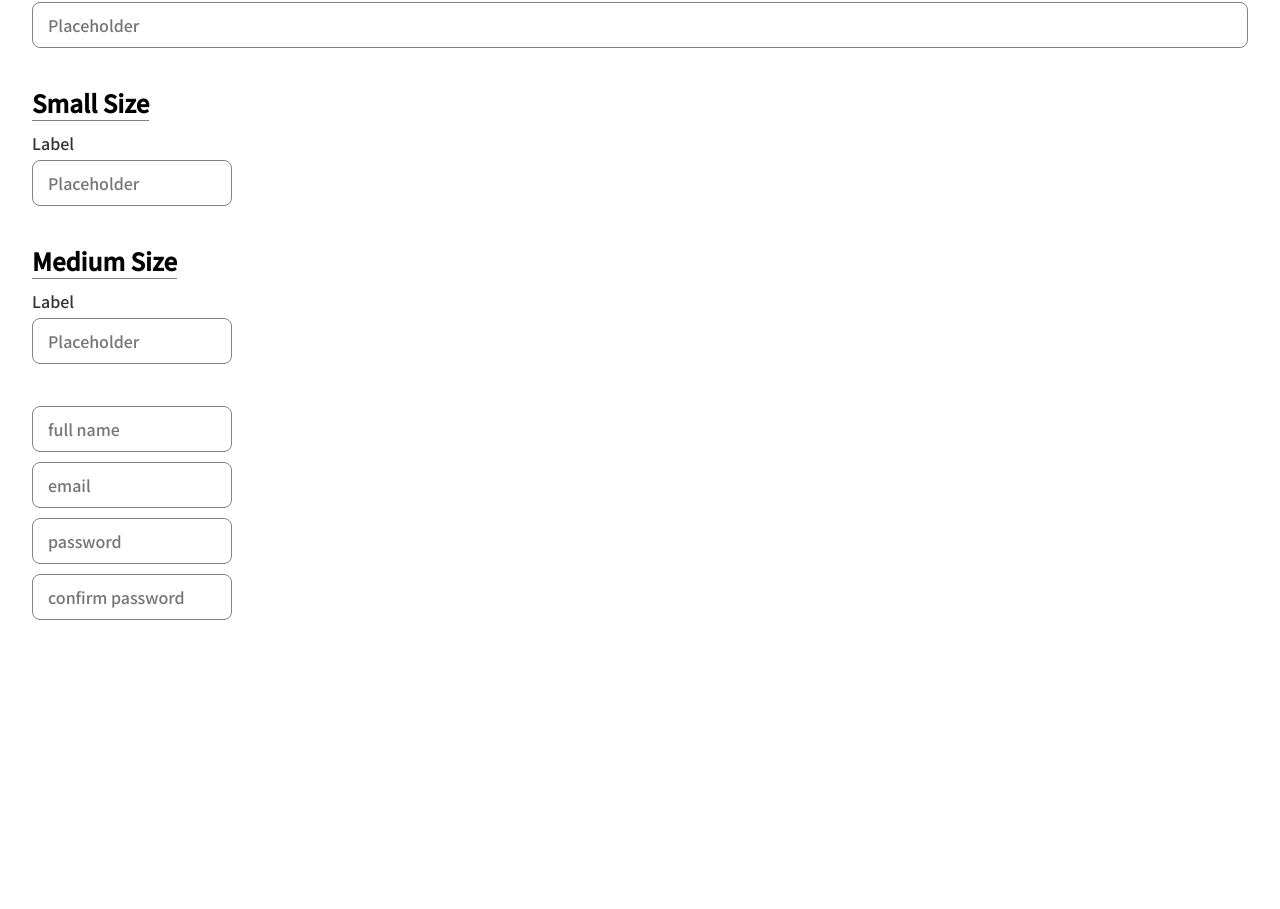
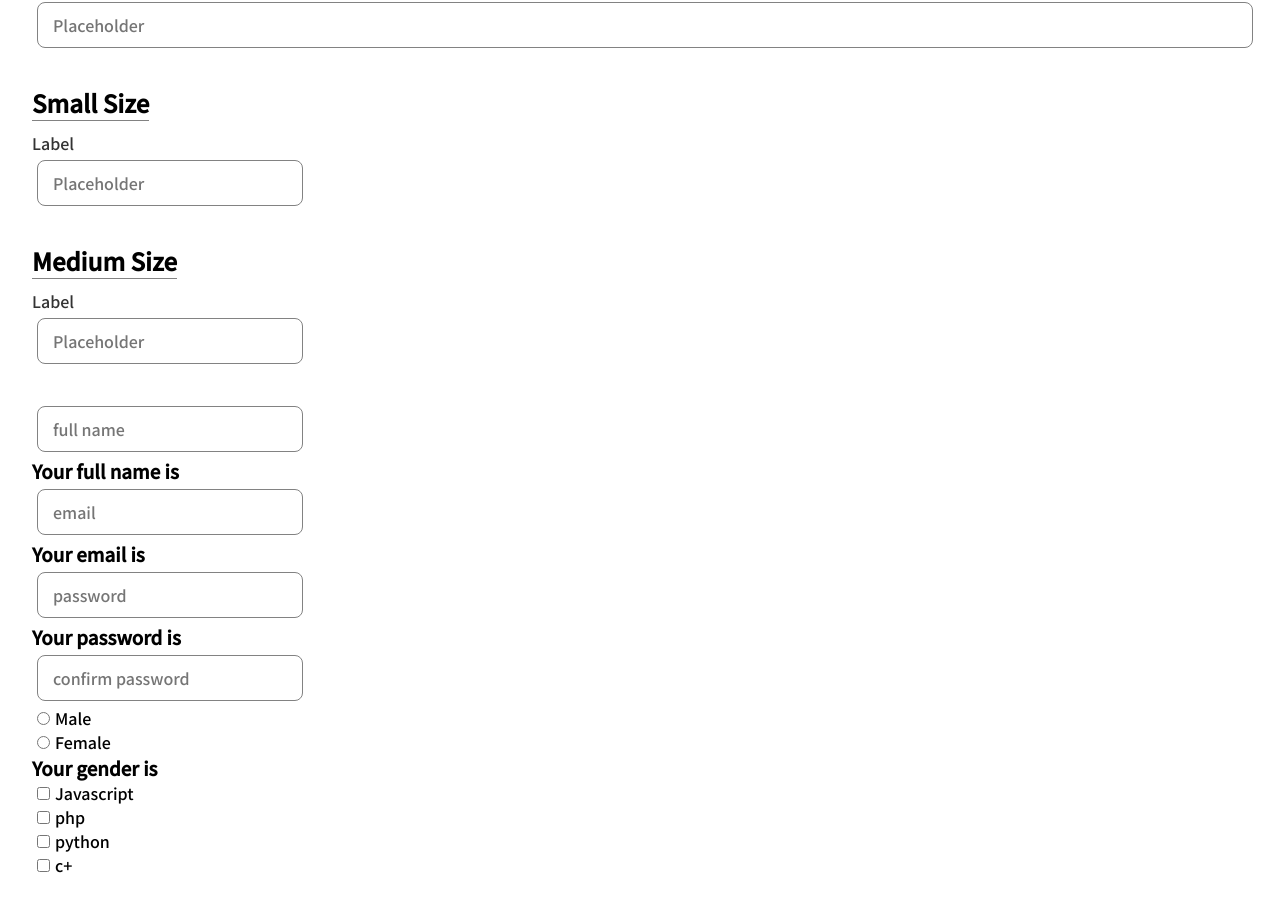
Before and after one commit to Tamarapreye-M/inputs_components_app, a React (Create React App) app: page / in a window 1280 px wide. Shown: the part 1259-2168 px from the top of the page. Before the commit the page ends 1916 px from the top, so only its background shows below. Built offline with nearby package versions, Linux system fonts and the light colour scheme.

Commit message:
changes made to new form

```diff
--- a/src/App.css
+++ b/src/App.css
@@ -10,10 +10,10 @@ input {
 	font: inherit;
 	padding: 10px;
 	padding-left: 15px;
-	width: 200px;
+	/* width: 200px; */
 	border: 1px solid #828282;
 	border-radius: 8px;
-	margin-block: 5px;
+	margin: 5px;
 }
 
 .container {
--- a/src/components/Form.js
+++ b/src/components/Form.js
@@ -1,18 +1,58 @@
 import React, { useState } from "react";
 
 const Form = () => {
-	const [fullName, setFullName] = useState("");
+	// const [fullName, setFullName] = useState("");
+	// const email = "";
+
+	const initialFormValues = {
+		fullName: "",
+		email: "",
+		password: "",
+		confirmPassword: "",
+		gender: "",
+		languages: [],
+	};
+
+	const [form, setFormValues] = useState(initialFormValues);
+	const { fullName, email, password, confirmPassword, gender } = form;
+	const showValues = (ev) => {
+		const { name, value } = ev.target;
+		return setFormValues((prev) => ({ ...prev, [name]: value }));
+	};
+
+	// const showFullName = (ev) => {
+	// 	const { value } = ev.target;
+	// 	setFullName(value);
+	// };
 	return (
 		<div>
 			<form>
 				<div className="form-control">
-					<input type="text" placeholder="full name" name="fullName" />
+					<input
+						type="text"
+						placeholder="full name"
+						name={"fullName"}
+						onChange={showValues}
+					/>
+					<h3>Your full name is {fullName}</h3>
 				</div>
 				<div className="form-control">
-					<input type="email" placeholder="email" name="email" />
+					<input
+						type="email"
+						placeholder="email"
+						name={"email"}
+						onChange={showValues}
+					/>
+					<h3>Your email is {email}</h3>
 				</div>
 				<div className="form-control">
-					<input type="password" placeholder="password" name="password" />
+					<input
+						type="password"
+						placeholder="password"
+						name={"password"}
+						onChange={showValues}
+					/>
+					<h3>Your password is {password}</h3>
 				</div>
 				<div className="form-control">
 					<input
@@ -21,6 +61,68 @@ const Form = () => {
 						name="confirmPassword"
 					/>
 				</div>
+				<div className="form-control">
+					<input
+						type="radio"
+						id="male"
+						name="gender"
+						value={"male"}
+						onChange={showValues}
+					/>
+					<label htmlFor="male">Male</label>
+				</div>
+				<div className="form-control">
+					<input
+						type="radio"
+						id="female"
+						name="gender"
+						value={"female"}
+						onChange={showValues}
+					/>
+					<label htmlFor="female">Female</label>
+					<h3>Your gender is {gender}</h3>
+				</div>
+				<div className="form-control">
+					<input
+						type="checkbox"
+						id="javascript"
+						name="languages"
+						value={"javascript"}
+						onChange={showValues}
+					/>
+					<label htmlFor="language">Javascript</label>
+				</div>
+				<div className="form-control">
+					<input
+						type="checkbox"
+						id="php"
+						name="languages"
+						value={"php"}
+						onChange={showValues}
+					/>
+					<label htmlFor="language">php</label>
+				</div>
+				<div className="form-control">
+					<input
+						type="checkbox"
+						id="python"
+						name="languages"
+						value={"python"}
+						onChange={showValues}
+					/>
+					<label htmlFor="language">python</label>
+				</div>
+				<div className="form-control">
+					<input
+						type="checkbox"
+						id="c+"
+						name="languages"
+						value={"c+"}
+						onChange={showValues}
+						// onSelect={showValues}
+					/>
+					<label htmlFor="language">c+</label>
+				</div>
 			</form>
 		</div>
 	);
--- a/src/components/Input.js
+++ b/src/components/Input.js
@@ -2,7 +2,7 @@ import React, { useState, useEffect } from "react";
 import PropTypes from "prop-types";
 
 const Input = (props) => {
-	console.log(props);
+	// console.log(props);
 	let { name, type, value } = props;
 	let formClass = `form ${(name === "error" || type) && "errorText"}`;
 	return (
```
